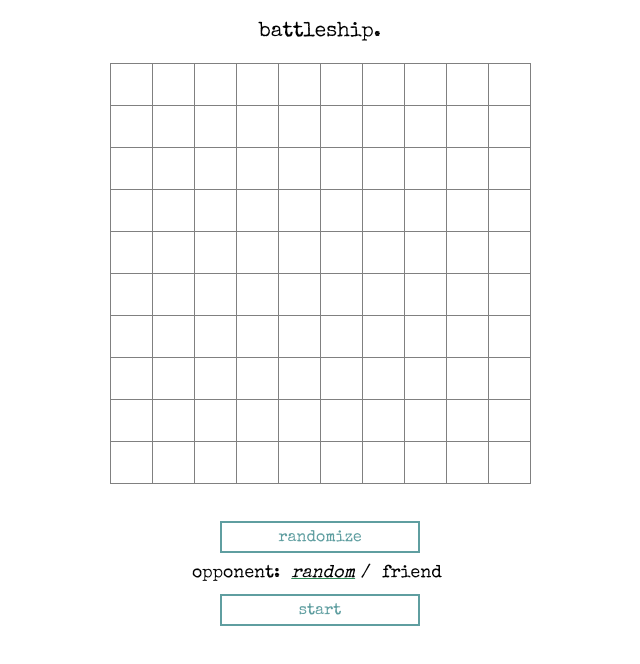
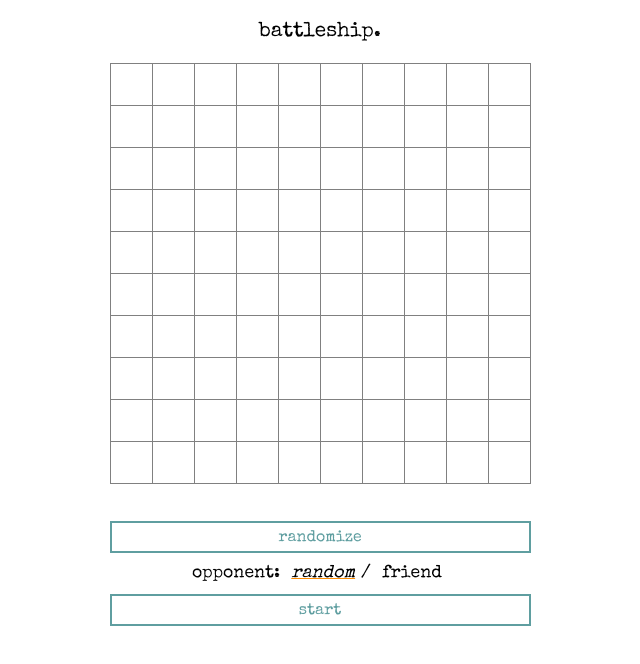
Before and after one commit to nvishnya/battleship-game, a Vue app in the folder client/: page / in a window 1280 px wide. Shown: the top 664 px of the page, without its empty margins (320-960 px from the left). Built offline with nearby package versions, Linux system fonts and the light colour scheme; no server answers; what v-clipboard would draw is missing.

Commit message:
Update styles

```diff
--- a/client/src/assets/scss/main.scss
+++ b/client/src/assets/scss/main.scss
@@ -5,9 +5,19 @@ $green: seagreen;
 $blue: cadetblue;
 $orange: darkorange;
 
-// MAIN
 $margin-size: 21px;
 $margin-size-button: 11px;
+
+$cell-size: 41px;
+$cell-border: 1px;
+
+$board-size: 10 * $cell-size + 11 * $cell-border;
+
+$ship-color: #00000033;
+$shot-miss-size: 5px;
+$orientations: "HR", "VR";
+
+// MAIN
 
 html {
     min-width: fit-content;
@@ -42,7 +52,7 @@ html {
     @include focus-button;
     margin: $margin-size-button;
     transition-duration: 0.4s;
-    width: 200px;
+    width: $board-size;
     background-color: transparent;
     padding: 7px 5px 5px 5px;
     font-size: 0.9em;
@@ -89,13 +99,11 @@ html {
 }
 .selected-opponent {
     text-decoration: underline;
-    text-decoration-color: $green;
+    text-decoration-color: $orange;
     font-style: italic;
 }
 
 // BOARD
-$cell-size: 41px;
-$cell-border: 1px;
 
 .board {
     display: inline-block;
@@ -104,8 +112,8 @@ $cell-border: 1px;
     opacity: 0.25;
 }
 .board-table {
-    width: 10 * $cell-size + 11 * $cell-border;
-    height: 10 * $cell-size + 11 * $cell-border;
+    width: $board-size;
+    height: $board-size;
     margin: $margin-size;
     user-select: none;
     border-collapse: collapse;
@@ -121,9 +129,6 @@ $cell-border: 1px;
 }
 
 // SHIPS AND SHOTS
-$ship-color: #00000033;
-$shot-miss-size: 5px;
-$orientations: "HR", "VR";
 
 @mixin ship-part-bg {
     background-image: linear-gradient(
@@ -144,7 +149,7 @@ $orientations: "HR", "VR";
     width: inherit;
 }
 .shot-miss {
-    background-color: $blue;
+    background-color: $green;
     width: $shot-miss-size;
     height: $shot-miss-size;
     border-radius: 50%;
```
